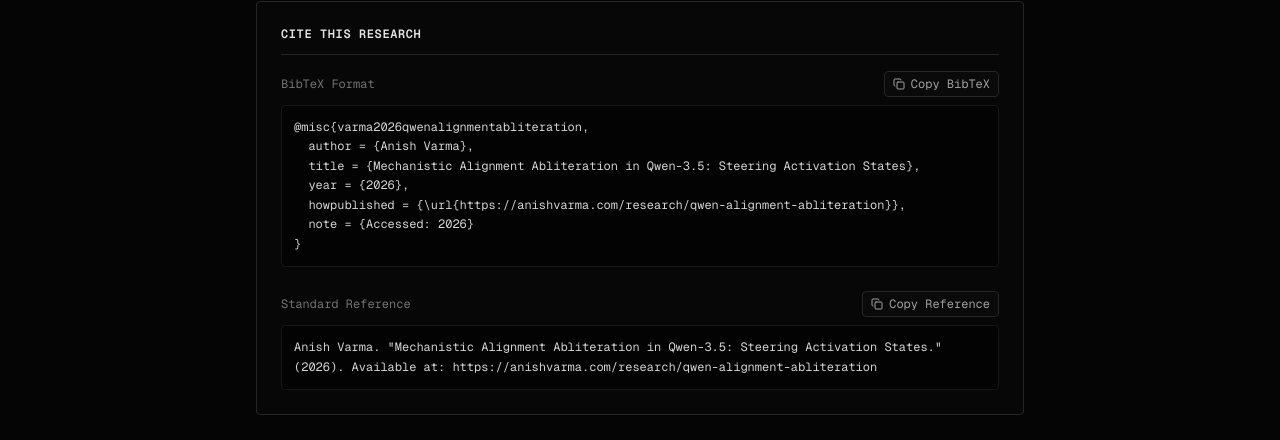
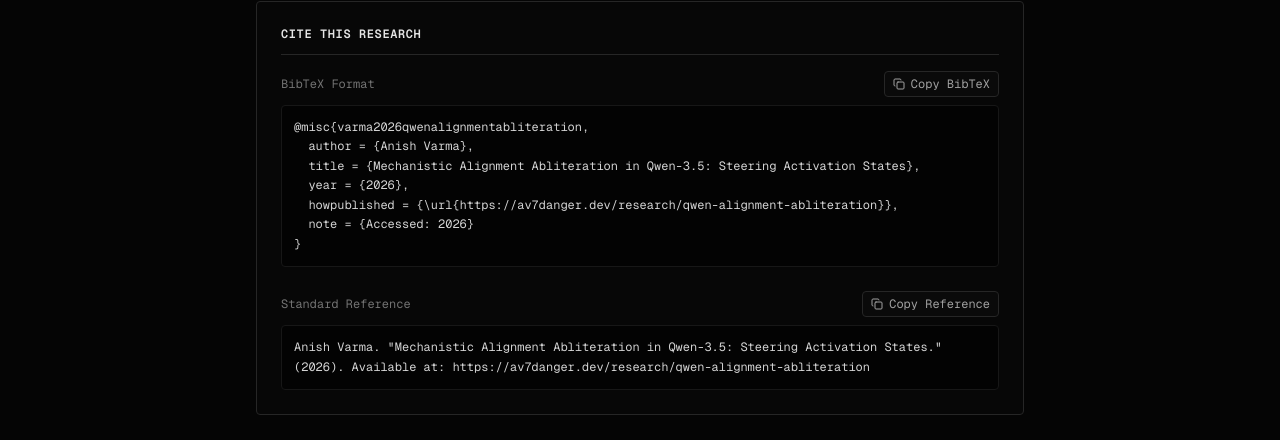
Before and after one commit to Av7danger/Portfolio, a Next.js app: page /research/qwen-alignment-abliteration in a window 1280 px wide. Shown: the part 4588-5028 px from the top of the page. Built offline with nearby package versions, Linux system fonts and the light colour scheme.

Commit message:
Replace all hardcoded references of anishvarma.com with av7danger.dev and configure Next.js metadataBase

```diff
--- a/src/app/layout.tsx
+++ b/src/app/layout.tsx
@@ -27,6 +27,7 @@ const inter = Inter({
 
 // Premium high-fidelity SEO metadata settings
 export const metadata: Metadata = {
+  metadataBase: new URL("https://av7danger.dev"),
   title: "Anish Varma | AI Security Researcher & Founding Engineer",
   description: "Researching AI/ML systems, offensive security, trust-boundary failures, autonomous agents, parser security, and mechanistic interpretability.",
   keywords: [
@@ -38,7 +39,7 @@ export const metadata: Metadata = {
     "Mechanistic Interpretability",
     "Abliteration",
   ],
-  authors: [{ name: "Anish Varma", url: "https://anishvarma.com" }],
+  authors: [{ name: "Anish Varma", url: "https://av7danger.dev" }],
   creator: "Anish Varma",
   publisher: "Anish Varma",
   robots: {
@@ -55,7 +56,7 @@ export const metadata: Metadata = {
   openGraph: {
     type: "website",
     locale: "en_US",
-    url: "https://anishvarma.com",
+    url: "https://av7danger.dev",
     title: "Anish Varma | AI Security Researcher & Founding Engineer",
     description: "Researching AI/ML systems, offensive security, trust-boundary failures, autonomous agents, parser security, and mechanistic interpretability.",
     siteName: "Anish Varma Portfolio",
@@ -68,7 +69,7 @@ export const metadata: Metadata = {
   },
   alternates: {
     types: {
-      "application/rss+xml": "https://anishvarma.com/rss.xml",
+      "application/rss+xml": "https://av7danger.dev/rss.xml",
     },
   },
 };
--- a/src/app/research/[slug]/page.tsx
+++ b/src/app/research/[slug]/page.tsx
@@ -30,7 +30,7 @@ export default async function ResearchDetail({ params }: ParamProps) {
   }
 
   const { prev, next } = getPrevAndNextPosts(slug, "research");
-  const productionUrl = `https://anishvarma.com/research/${slug}`;
+  const productionUrl = `https://av7danger.dev/research/${slug}`;
 
   return (
     <article className="max-w-3xl mx-auto space-y-10 animate-fade-in relative">
--- a/src/app/robots.txt/route.ts
+++ b/src/app/robots.txt/route.ts
@@ -5,7 +5,7 @@ export async function GET() {
 User-agent: *
 Allow: /
 
-Sitemap: https://anishvarma.com/sitemap.xml
+Sitemap: https://av7danger.dev/sitemap.xml
 `.trim();
 
   return new Response(robots, {
--- a/src/app/rss.xml/route.ts
+++ b/src/app/rss.xml/route.ts
@@ -14,7 +14,7 @@ function escapeXml(unsafe: string): string {
 
 export async function GET() {
   const posts = getAllPosts();
-  const baseUrl = "https://anishvarma.com";
+  const baseUrl = "https://av7danger.dev";
 
   const items = posts.map((post) => {
     const subPath = post.type === "research" ? "research" : "writing";
--- a/src/app/sitemap.xml/route.ts
+++ b/src/app/sitemap.xml/route.ts
@@ -4,14 +4,15 @@ export const dynamic = "force-static";
 
 export async function GET() {
   const posts = getAllPosts();
-  const baseUrl = "https://anishvarma.com"; // User's portfolio production url
+  const baseUrl = "https://av7danger.dev"; // User's portfolio production url
 
   const urls = [
     { loc: `${baseUrl}/`, priority: "1.0", changefreq: "daily" },
     { loc: `${baseUrl}/about`, priority: "0.8", changefreq: "monthly" },
     { loc: `${baseUrl}/projects`, priority: "0.8", changefreq: "monthly" },
+    { loc: `${baseUrl}/writing`, priority: "0.9", changefreq: "weekly" },
+    { loc: `${baseUrl}/resume`, priority: "0.8", changefreq: "monthly" },
     { loc: `${baseUrl}/research`, priority: "0.9", changefreq: "weekly" },
-    { loc: `${baseUrl}/writing`, priority: "0.9", changefreq: "weekly" },
     { loc: `${baseUrl}/contact`, priority: "0.7", changefreq: "monthly" },
   ];
 
```
